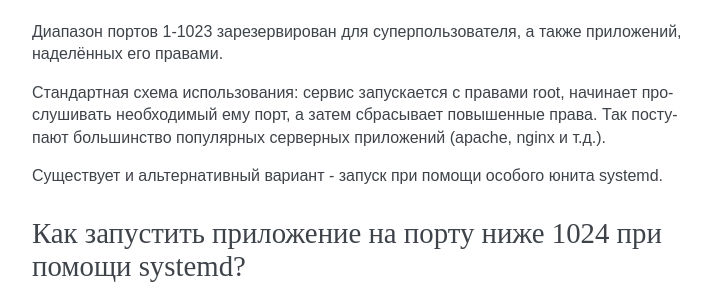
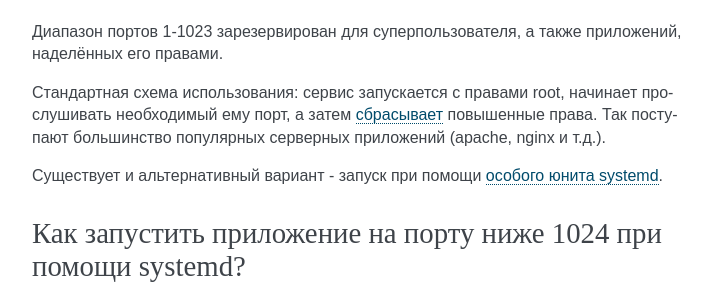
Before and after one commit to RussianFedora/FAQ, a Sphinx documentation site: the page built from source/administration.rst, in a window 1280 px wide and 900 px high, scrolled down 24866 px. Shown: the part 176-473 px from the top of the window, without its empty margins (388-1111 px from the left). Built offline with Sphinx 7.4.7, drawn with Linux system fonts in a browser that asks for light colours; part of the change alters nothing that is shown.

```diff
--- a/source/administration.rst
+++ b/source/administration.rst
@@ -1415,9 +1415,9 @@ Coredump - это дамп закрытой памяти процесса, со
 
 Диапазон портов 1-1023 зарезервирован для суперпользователя, а также приложений, наделённых его правами.
 
-Стандартная схема использования: сервис запускается с правами root, начинает прослушивать необходимый ему порт, а затем сбрасывает повышенные права. Так поступают большинство популярных серверных приложений (apache, nginx и т.д.).
+Стандартная схема использования: сервис запускается с правами root, начинает прослушивать необходимый ему порт, а затем :ref:`сбрасывает <euid-vs-ruid>` повышенные права. Так поступают большинство популярных серверных приложений (apache, nginx и т.д.).
 
-Существует и альтернативный вариант - запуск при помощи особого юнита systemd.
+Существует и альтернативный вариант - запуск при помощи :ref:`особого юнита systemd <port-bind-systemd>`.
 
 .. index:: port, bind, systemd, unit
 .. _port-bind-systemd:
```
